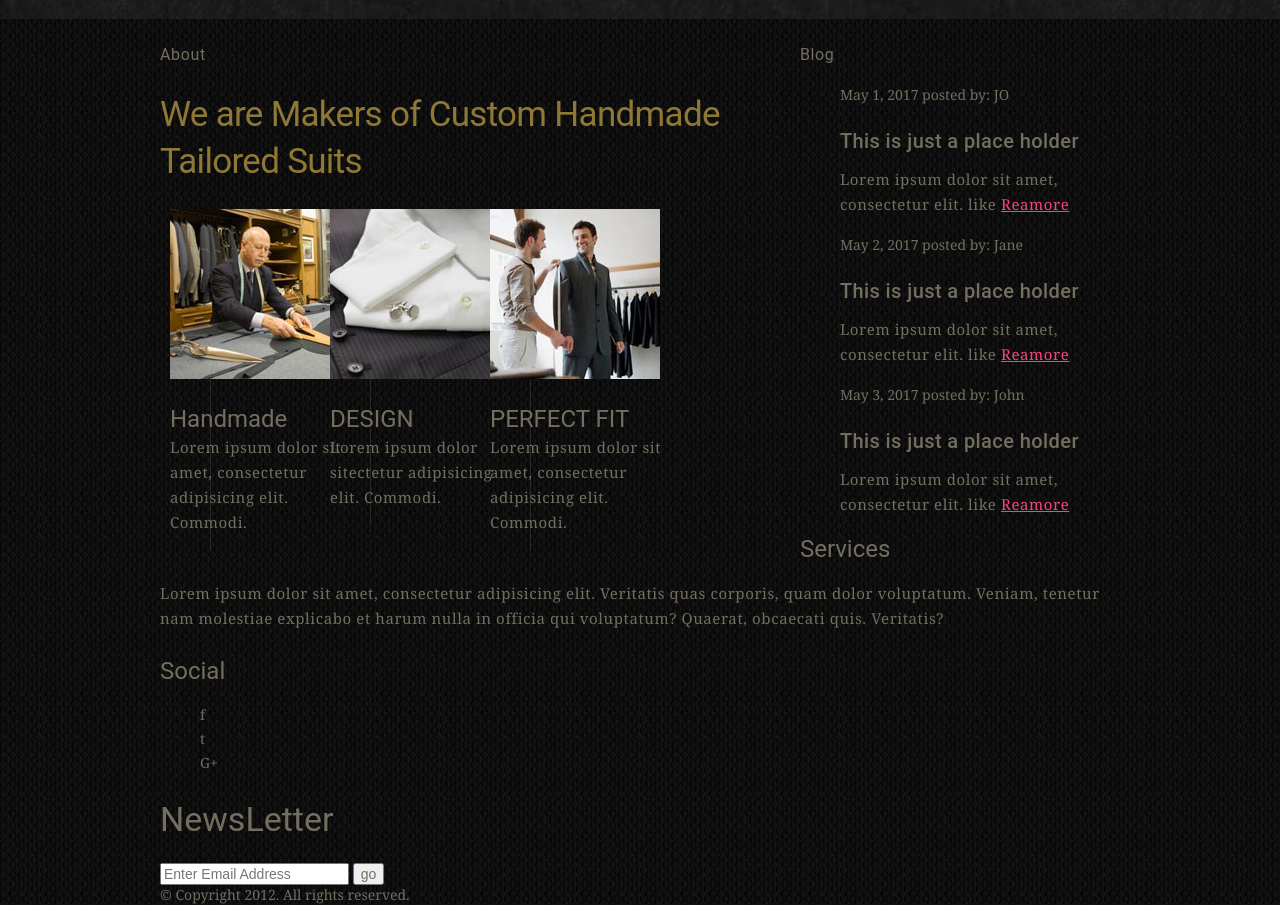
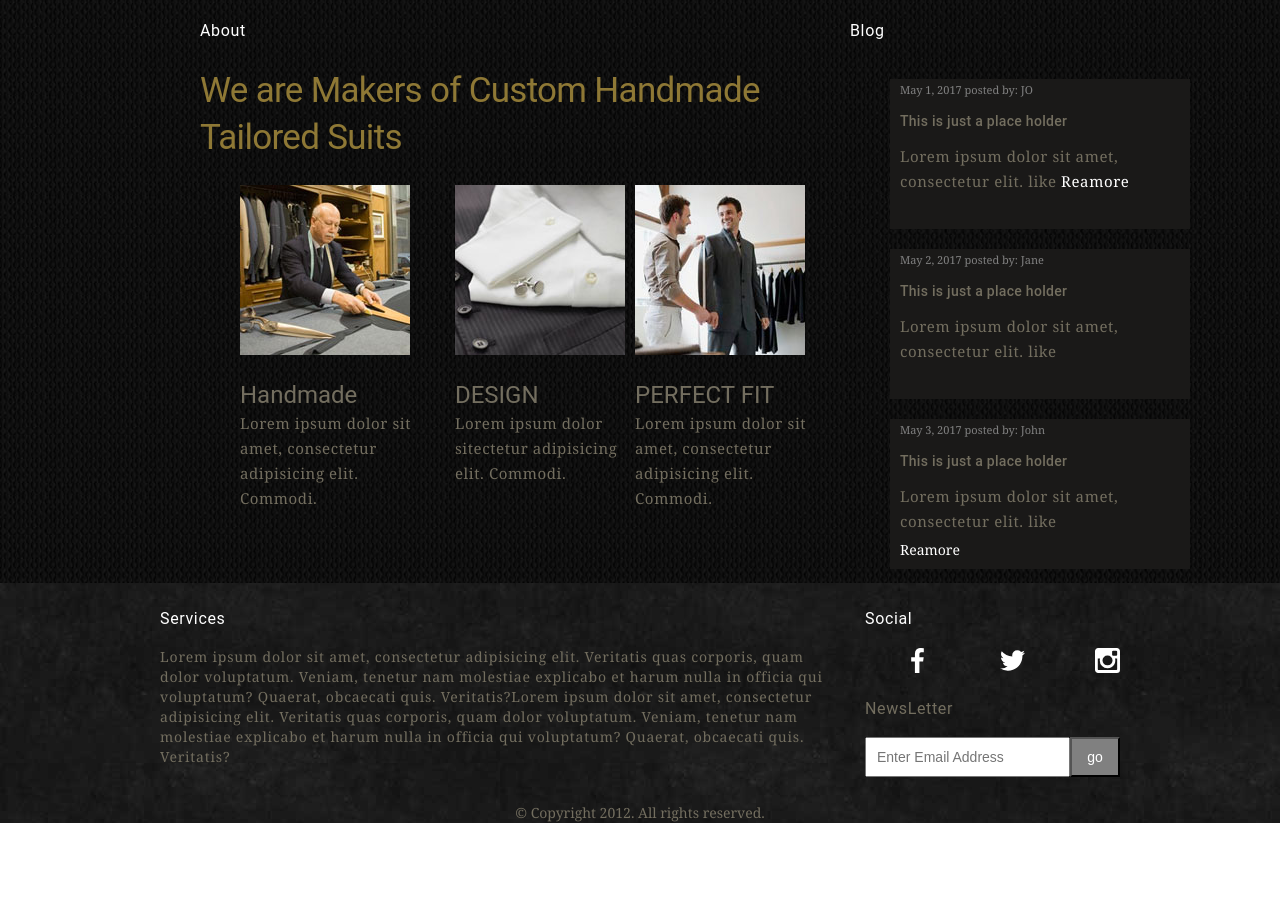
Before and after one commit to imran-ib/tailor-site, a website: page app/index.html in a window 1280 px wide. Shown: the part 737-1642 px from the top of the page. After the commit the page ends 1560 px from the top, so only its background shows below. Drawn offline with nearby package versions, Linux system fonts and the light colour scheme.

Commit message:
feature and footer is finish for large screen

```diff
--- a/app/assets/styles/base/_global.css
+++ b/app/assets/styles/base/_global.css
@@ -12,3 +12,8 @@ body{
 li{
 	list-style: none;
 }
+
+a{
+	color: #fff;
+	text-decoration: none;
+}
--- a/app/assets/styles/base/_variables.css
+++ b/app/assets/styles/base/_variables.css
@@ -4,3 +4,4 @@ $sidebar:#1A1A1A;
 $sidebarBack:#1A1918;
 $logo:#534A2D;
 $icon:#857C61;
+$date:#1B232E;
--- a/app/assets/styles/modules/_feature.css
+++ b/app/assets/styles/modules/_feature.css
@@ -1,22 +1,27 @@
 .feature{
 
+	display: flex;
+	justify-content:space-between;
+
 	background:url("/assets/images/bg-pattern.jpg");
-	@mixin clearfix;
 
 
 	&-heading{
+	width: 650px;
 	color: $heading;
 	font-size: 35px;
-	width: 100%;
 	text-align: left;
+	margin-left: 0;
 	}
 
 	&__subheading{
+
 		font-weight: 400;
 		margin-bottom: 0;
 	}
 
 	& p{
+
 		line-height: 25px;
 		letter-spacing: .6px;
 		font-size: 15px;
@@ -24,8 +29,58 @@
 	}
 
 	&__img{
+		margin-right: -40px;
+
+
 
 	}
+	&__leftSide{
+	margin-left: 200px;
+	margin-right: 0;
+
+	}
+	&__leftSide ul{
+		display: flex;
+		justify-content:space-between;
+
+
+
+	}
+	&__rightSide{
+	margin-right: 100px;
+
+	}
+	&__rightSide ul{
+		display: flex;
+		flex-direction:column;
+		justify-content:space-around;
+
+		& li{
+			line-height: 0px;
+			width: 300px;
+			height: 150px;
+			background-color: $sidebarBack;
+			margin-top: 20px;
+			padding: 10px;
+		}
+
+
+	}
+	&-blog__heading{
+		font-size: 14px;
+	}
+	&-blog__text{
+		font-size: 15px;
+	}
+
+	&__date{
+		color:grey;
+		font-size: 11px;
+		padding-bottom: 0;
+	}
+
+
+	/*
 
 	&__wrapper-col-8{
 		float: left;
@@ -57,5 +112,5 @@
 
 	}
 
-
+	*/
 }
--- a/app/assets/styles/modules/_footer.css
+++ b/app/assets/styles/modules/_footer.css
@@ -1,3 +1,62 @@
 .footer{
-	@mixin clearfix;
+	display: flex;
+
+
+	&-heading{
+		color: #fff;
+	}
+
+	&-text{
+		line-height: 20px;
+		letter-spacing: .8px;
+		margin-right: 30px;
+	}
+
+	&__social ul{
+		display: flex;
+		justify-content:space-between;
+
+
+		& li{
+			margin: 0;
+
+		}
+
+
+			& li img{
+
+				width: 25px;
+				height: 25px;
+
+			}
+	}
+	&__input{
+		display: flex;
+
+		justify-content:flex-start;
+	}
+
+	&__input[type=email]{
+
+		padding: 10px;
+	}
+
+	&__newsletter{
+		margin-right:0px;
+	}
+
+	&__btn{
+		background-color: grey;
+		color: #fff;
+		width: 50px;
+
+	}
+
+
+
 }
+
+.copyrights{
+	text-align: center;
+	margin: 20px 0;
+}
--- a/app/index.html
+++ b/app/index.html
@@ -27,24 +27,27 @@
           <li><a href="contact.html">Contect</a></li>
         </ul>
         </nav>
+          <div class="wrapper">
+            <div class="large-hero">
 
-        <div class="large-hero">
-          <div class="wrapper">
-              <div class="wrapper-col-3 large-hero__wrapper">
-                <div class="large-hero-left">
+
+                <div class="lerge-hero__flex">
                   <h1 class = "large-hero__heading">World’s Finest and Elegant Tuxedo</h1>
                   <p class = "large-hero__text">Lorem ipsum dolor sit amet, consectetur adipisicing elit. Non, sunt! Voluptates, facilis. Placeat beatae asperiores unde id fuga dignissimos error?</p>
                   <button class = "large-hero__btn">Shop Now</button>
                 </div>
-              </div>
 
 
-                <div class="wrapper-col-3 large-hero__wrapper">
+
+
+                  <div class="lerge-hero__flex">
                     <img class = "large-hero__tux-img" src="assets/images/tuxedo1.jpg" alt="Tuxedo">
-                </div>
+                  </div
 
-                  <div class="wrapper-col-3 large-hero__wrapper">
-                    <div class="large-hero-right">
+
+
+                      <div class="lerge-hero__flex">
+                        <div>
                         <h4 class = "large-hero__sub-heading">Handcrafted and made from 100% Wool</h4>
                         <img  class = "large-hero__side-img"src="assets/images/tuxedo2.jpg" alt="Tuxedo">
                         <p>This is just a placeholder</p>
@@ -52,15 +55,20 @@
                          <p>This is just a placeholder</p>
                         </div>
                         </div>
+
+
             </div>
         </div>
 
         <div class="feature">
-          <div class="wrapper">
-              <div class="feature-left">
-                <div class = "wrapper-col-8 feature__wrapper-col-8">
-                    <h6>About</h6>
+
+
+                  <div class="feature__leftSide">
+                    <div>
+                    <h6 class = "footer-heading">About</h6>
                       <h1 class = "feature-heading">We are Makers of Custom Handmade Tailored Suits</h1>
+                      </div>
+
                     <ul>
                       <li>
                         <img class = "feature__img" src="assets/images/handmade1.jpg" alt="Tailor working">
@@ -79,69 +87,76 @@
                   </li>
                     </ul>
                   </div>
-                </div>
 
-                <div class="feature-right">
-                  <div class = "wrapper-col-3 feature__wrapper-col-3">
-                      <h6>Blog</h6>
+
+
+                    <div class="feature__rightSide">
+                      <h6 class = "footer-heading">Blog</h6>
                       <ul>
                         <li>
-                          <span>May 1, 2017 posted by: JO</span>
-                          <h5>This is just a place holder</h5>
-                          <p>Lorem ipsum dolor sit amet, consectetur elit. like <a href="#">Reamore</a></p>
+                          <span class = "feature__date">May 1, 2017 posted by: JO</span>
+                          <h5 class = "feature-blog__heading">This is just a place holder</h5>
+                          <p class = "feature-blog__text">Lorem ipsum dolor sit amet, consectetur elit. like <a href="#">Reamore</a></p>
 
                         </li>
                         <li>
-                          <span>May 2, 2017 posted by: Jane</span>
-                           <h5>This is just a place holder</h5>
-                            <p>Lorem ipsum dolor sit amet, consectetur elit. like <a href="#">Reamore</a></p>
+                          <span class = "feature__date">May 2, 2017 posted by: Jane</span>
+                           <h5 class = "feature-blog__heading">This is just a place holder</h5>
+                            <p class = "feature-blog__text">Lorem ipsum dolor sit amet, consectetur elit. like <a href="#"Reamore</a></p>
                         </li>
                         <li>
-                          <span>May 3, 2017 posted by: John</span>
-                           <h5>This is just a place holder</h5>
-                          <p>Lorem ipsum dolor sit amet, consectetur elit. like <a href="#">Reamore</a></p>
+                          <span class = "feature__date">May 3, 2017 posted by: John</span>
+                           <h5 class = "feature-blog__heading">This is just a place holder</h5>
+                          <p class = "feature-blog__text">Lorem ipsum dolor sit amet, consectetur elit. like</p> <a href="#">Reamore</a>
 
                         </li>
                       </ul>
                     </div>
-                </div>
+
+
               </div>
 
+         <div class = "wrapper">
          <div class="footer">
-          <div class = "wrapper">
-              <footer>
+
               <div>
-                  <h4>Services</h4>
-                  <p>Lorem ipsum dolor sit amet, consectetur adipisicing elit. Veritatis quas corporis, quam dolor voluptatum. Veniam, tenetur nam molestiae explicabo et harum nulla in officia qui voluptatum? Quaerat, obcaecati quis. Veritatis?</p>
+
+                  <h6 class = "footer-heading">Services</h6>
+                  <p class = "footer-text">Lorem ipsum dolor sit amet, consectetur adipisicing elit. Veritatis quas corporis, quam dolor voluptatum. Veniam, tenetur nam molestiae explicabo et harum nulla in officia qui voluptatum? Quaerat, obcaecati quis. Veritatis?Lorem ipsum dolor sit amet, consectetur adipisicing elit. Veritatis quas corporis, quam dolor voluptatum. Veniam, tenetur nam molestiae explicabo et harum nulla in officia qui voluptatum? Quaerat, obcaecati quis. Veritatis?</p>
                 </div>
+
                 <div>
-                  <h4>Social</h4>
-                    <div>
+                  <h6 class = "footer-heading">Social</h6>
+                    <div class = "footer__social">
                         <ul>
-                        <li>f</li>
-                        <li>t</li>
-                        <li>G+</li>
+                          <li><a href=""><img src="assets/images/facebook.svg" alt=""></a></li>
+                           <li><a href=""><img src="assets/images/twitter.svg" alt=""></a></li>
+                          <li><a href=""><img src="assets/images/instagram.svg" alt=""></a></li>
                         </ul>
                     </div>
 
-                    <div>
-                      <h3>NewsLetter</h3>
-                      <input type="email" placeholder = "Enter Email Address">
-                      <button>go</button>
-                    </div>
+                      <h6 class = "footer__newsletter">NewsLetter</h6>
+                    <div class = "footer__input">
 
-                    <div>
-                      © Copyright 2012. All rights reserved.
-                    </div>
-
-                </div>
-
-              </footer>
+                          <input class = "footer__input" type="email" placeholder = "Enter Email Address">
+                          <button class = "footer__btn">go</button>
                     </div>
                   </div>
                 </div>
 
 
+                    <div class = "copyrights">
+                      © Copyright 2012. All rights reserved.
+                   </div>
+
+
+
+
+
+          </div>
+
+
+
 
   </body>
 </html>
--- a/app/temp/styles/styles.css
+++ b/app/temp/styles/styles.css
@@ -467,6 +467,11 @@ li{
 	list-style: none;
 }
 
+a{
+	color: #fff;
+	text-decoration: none;
+}
+
 .wrapper{
 	width: 960px;
 	margin: auto;
@@ -528,6 +533,10 @@ li{
 .large-hero{
 	margin: 0 auto;
 	overflow: -y ;
+	display: block;
+
+
+
 
 
 
@@ -536,18 +545,41 @@ li{
 @media (min-width: 800px) {
 
 .large-hero{
-		overflow: hidden
+			display: -webkit-box;
+			display: -ms-flexbox;
+			display: flex;
+			-ms-flex-pack:distribute;
+			    justify-content:space-around
+
+
+
 
 
 
 }
 	}
 
-.large-hero::after{
-			content:"";
-			clear: both;
-			display: table;
-		}
+.large-hero__flex{
+
+
+	}
+
+.large-hero__sub-flex{
+
+	}
+
+@media (min-width: 800px) {
+
+.large-hero{
+		overflow: hidden
+
+
+
+
+
+
+}
+	}
 
 .large-hero p {
 		line-height: 25px;
@@ -558,7 +590,7 @@ li{
 .large-hero__heading{
 	color: #8E7835;
 	font-size: 35px;
-	width: 100%;
+	width: 30%;
 	text-align: center;
 	}
 
@@ -570,9 +602,18 @@ li{
 	}
 
 .large-hero__text{
-		width: 200px;
+		width: 300px;
 		text-align: center;
-		margin-top: 20px;
+		margin-left: 0px;
+	}
+
+@media (min-width: 530px) {
+
+.large-hero__text{
+			width: 200px;
+			text-align: center;
+			margin-top: 20px
+	}
 	}
 
 .large-hero__btn{
@@ -585,13 +626,16 @@ li{
 		margin-left: 60px;
 		margin-top: 20px;
 
+
 	}
 
 .large-hero__tux-img{
 		overflow: hidden;
-		position: relative;
-		right: 40px;
+		margin-top: 0;
 
+	}
+
+@media (min-width: 530px) {
 	}
 
 .large-hero__sub-heading{
@@ -603,77 +647,40 @@ li{
 		margin-bottom: 10px;
 	}
 
-.large-hero__wrapper{
-		float: none;
-		width: 100%;
+.feature{
 
+	display: -webkit-box;
 
-}
+	display: -ms-flexbox;
 
-@media (min-width: 800px) {
-
-.large-hero__wrapper{
-			float: left;
-			width: 33.33%
-
-
-}
-	}
-
-.feature{
+	display: flex;
+	-webkit-box-pack:justify;
+	    -ms-flex-pack:justify;
+	        justify-content:space-between;
 
 	background:url("/assets/images/bg-pattern.jpg");
 
 
-}
+	/*
 
-.feature::after{
-			content:"";
-			clear: both;
-			display: table;
-		}
-
-.feature-heading{
-	color: #8E7835;
-	font-size: 35px;
-	width: 100%;
-	text-align: left;
-	}
-
-.feature__subheading{
-		font-weight: 400;
-		margin-bottom: 0;
-	}
-
-.feature p{
-		line-height: 25px;
-		letter-spacing: .6px;
-		font-size: 15px;
-		padding-right: 17px;
-	}
-
-.feature__img{
-
-	}
-
-.feature__wrapper-col-8{
+	&__wrapper-col-8{
 		float: left;
 	}
-
-.feature__wrapper-col-3{
+	&__wrapper-col-3{
 		float: left;
 
 
 	}
+	&-left {
 
-.feature-left ul{
+			& ul{
 
 
 
 
 			}
 
-.feature-left ul li{
+			& ul li{
 				margin-left: -30px;
 
 				width:190px;
@@ -684,8 +691,169 @@ li{
 
 			}
 
-.footer::after{
-			content:"";
-			clear: both;
-			display: table;
+	}
+
+	*/
+}
+
+.feature-heading{
+	width: 650px;
+	color: #8E7835;
+	font-size: 35px;
+	text-align: left;
+	margin-left: 0;
+	}
+
+.feature__subheading{
+
+		font-weight: 400;
+		margin-bottom: 0;
+	}
+
+.feature p{
+
+		line-height: 25px;
+		letter-spacing: .6px;
+		font-size: 15px;
+		padding-right: 17px;
+	}
+
+.feature__img{
+		margin-right: -40px;
+
+
+
+	}
+
+.feature__leftSide{
+	margin-left: 200px;
+	margin-right: 0;
+
+	}
+
+.feature__leftSide ul{
+		display: -webkit-box;
+		display: -ms-flexbox;
+		display: flex;
+		-webkit-box-pack:justify;
+		    -ms-flex-pack:justify;
+		        justify-content:space-between;
+
+
+
+	}
+
+.feature__rightSide{
+	margin-right: 100px;
+
+	}
+
+.feature__rightSide ul{
+		display: -webkit-box;
+		display: -ms-flexbox;
+		display: flex;
+		-webkit-box-orient:vertical;
+		-webkit-box-direction:normal;
+		    -ms-flex-direction:column;
+		        flex-direction:column;
+		-ms-flex-pack:distribute;
+		    justify-content:space-around;
+
+
+	}
+
+.feature__rightSide ul li{
+			line-height: 0px;
+			width: 300px;
+			height: 150px;
+			background-color: #1A1918;
+			margin-top: 20px;
+			padding: 10px;
 		}
+
+.feature-blog__heading{
+		font-size: 14px;
+	}
+
+.feature-blog__text{
+		font-size: 15px;
+	}
+
+.feature__date{
+		color:grey;
+		font-size: 11px;
+		padding-bottom: 0;
+	}
+
+.footer{
+	display: -webkit-box;
+	display: -ms-flexbox;
+	display: flex;
+
+
+
+}
+
+.footer-heading{
+		color: #fff;
+	}
+
+.footer-text{
+		line-height: 20px;
+		letter-spacing: .8px;
+		margin-right: 30px;
+	}
+
+.footer__social ul{
+		display: -webkit-box;
+		display: -ms-flexbox;
+		display: flex;
+		-webkit-box-pack:justify;
+		    -ms-flex-pack:justify;
+		        justify-content:space-between;
+	}
+
+.footer__social ul li{
+			margin: 0;
+
+		}
+
+.footer__social ul li img{
+
+				width: 25px;
+				height: 25px;
+
+			}
+
+.footer__input{
+		display: -webkit-box;
+		display: -ms-flexbox;
+		display: flex;
+
+		-webkit-box-pack:start;
+
+		    -ms-flex-pack:start;
+
+		        justify-content:flex-start;
+	}
+
+.footer__input[type=email]{
+
+		padding: 10px;
+	}
+
+.footer__newsletter{
+		margin-right:0px;
+	}
+
+.footer__btn{
+		background-color: grey;
+		color: #fff;
+		width: 50px;
+
+	}
+
+.copyrights{
+	text-align: center;
+	margin: 20px 0;
+}
```
Also changed, not shown: app/assets/styles/modules/_large-hero.css (+32 -17 lines), app/assets/images/facebook.svg (added), app/assets/images/instagram.svg (added), app/assets/images/twitter.svg (added). Lines whose indentation alone changed are shown as unchanged.
